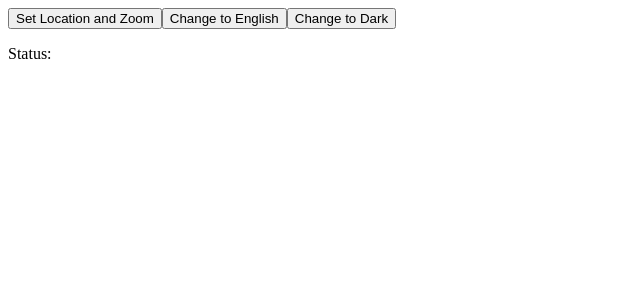
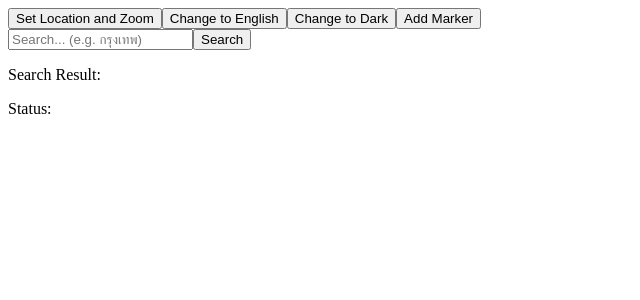
Before and after one commit to dulapahv/gistda-sphere-reactjs, a React (Create React App) app: page / in a window 1280 px wide. Shown: the top 300 px of the page, without its empty margins (0-640 px from the left). Built offline with nearby package versions, Linux system fonts and the light colour scheme.

Commit message:
feat: add marker and search example

```diff
--- a/src/App.jsx
+++ b/src/App.jsx
@@ -1,4 +1,4 @@
-import { useRef } from 'react';
+import { useRef, useState, useCallback } from 'react';
 
 import { SphereMap } from './map';
 
@@ -6,13 +6,16 @@ export default function App() {
   const mapRef = useRef();
   const sphereRef = useRef();
 
+  const [search, setSearch] = useState('');
+  const [searchResults, setSearchResults] = useState([]);
+
   const mapKey = 'XXXXXXXXXXXXXXXXXXXXXXXXXXXXXXXX';
 
-  function onMapLoad() {
+  const onMapLoad = useCallback(() => {
     if (!mapRef.current) return;
 
     mapRef.current.Layers.setBase(sphereRef.current.Layers.STREETS);
-  }
+  }, []);
 
   function setLocationZoom() {
     if (!mapRef.current) return;
@@ -50,11 +53,72 @@ export default function App() {
     ).innerHTML = `Status: Theme changed to ${mapRef.current.enableFilter()}`;
   }
 
+  function addMarker() {
+    // https://sphere.gistda.or.th/docs/js/marker
+    // https://api.sphere.gistda.or.th/map/doc.html#Marker
+    const marker = new sphereRef.current.Marker({ lon: 100.56, lat: 13.74 });
+    mapRef.current.Overlays.add(marker);
+
+    document.getElementById('status').innerHTML =
+      'Status: Marker added at lon: 100.56, lat: 13.74';
+  }
+
+  function searchKeyword() {
+    // https://sphere.gistda.or.th/docs/web-service/search
+    const searchUrl = `https://api.sphere.gistda.or.th/services/search/search?keyword=${search}&key=${mapKey}`;
+    fetch(searchUrl)
+      .then((response) => response.json())
+      .then((data) => {
+        setSearchResults(data.data);
+      });
+  }
+
+  function goToSearchResult(result) {
+    // go to location
+    mapRef.current.goTo({
+      center: { lon: result.lon, lat: result.lat },
+      zoom: 14,
+    });
+
+    // add marker
+    const marker = new sphereRef.current.Marker({
+      lon: result.lon,
+      lat: result.lat,
+    });
+    mapRef.current.Overlays.add(marker);
+
+    document.getElementById(
+      'status'
+    ).innerHTML = `Status: Go to ${result.name} and add marker at lon: ${result.lon}, lat: ${result.lat}`;
+  }
+
   return (
     <div style={{ height: '80vh' }}>
-      <button onClick={setLocationZoom}>Set Location and Zoom</button>
-      <button onClick={changeLanguage}>Change to English</button>
-      <button onClick={changeTheme}>Change to Dark</button>
+      <div>
+        <button onClick={setLocationZoom}>Set Location and Zoom</button>
+        <button onClick={changeLanguage}>Change to English</button>
+        <button onClick={changeTheme}>Change to Dark</button>
+        <button onClick={addMarker}>Add Marker</button>
+      </div>
+      <div>
+        <input
+          type='text'
+          value={search}
+          onChange={(e) => setSearch(e.target.value)}
+          placeholder='Search... (e.g. กรุงเทพ)'
+        />
+        <button onClick={searchKeyword}>Search</button>
+      </div>
+      <p>Search Result:</p>
+      <ul>
+        {searchResults.map((result) => (
+          <li key={result.id}>
+            <button onClick={() => goToSearchResult(result)}>
+              {result.name}
+            </button>
+          </li>
+        ))}
+      </ul>
       <p id='status'>Status: </p>
 
       <div style={{ height: '100%', width: '100%' }}>
```
